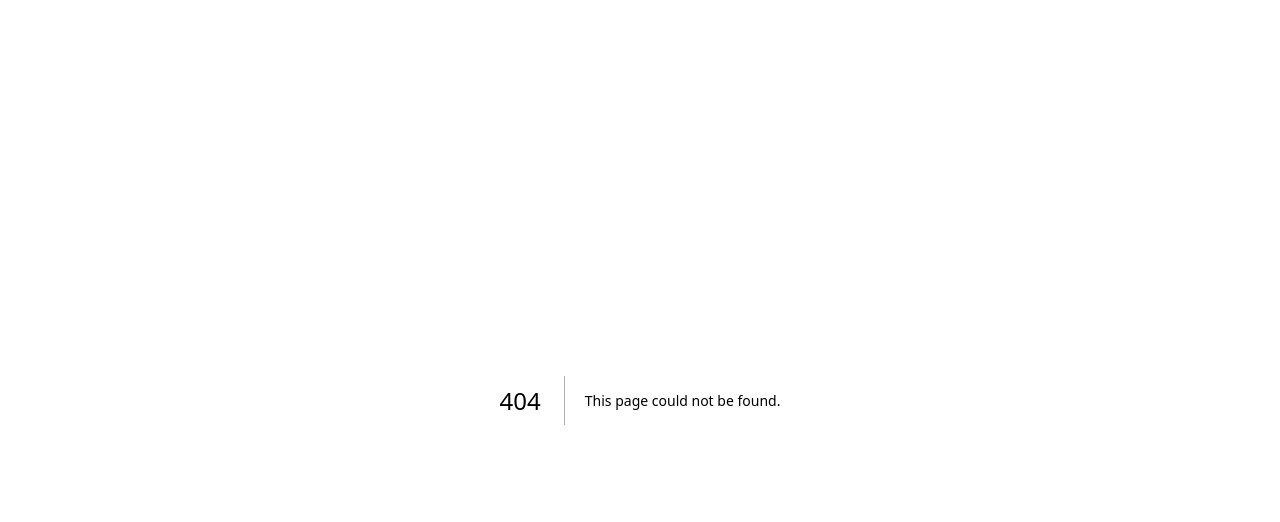
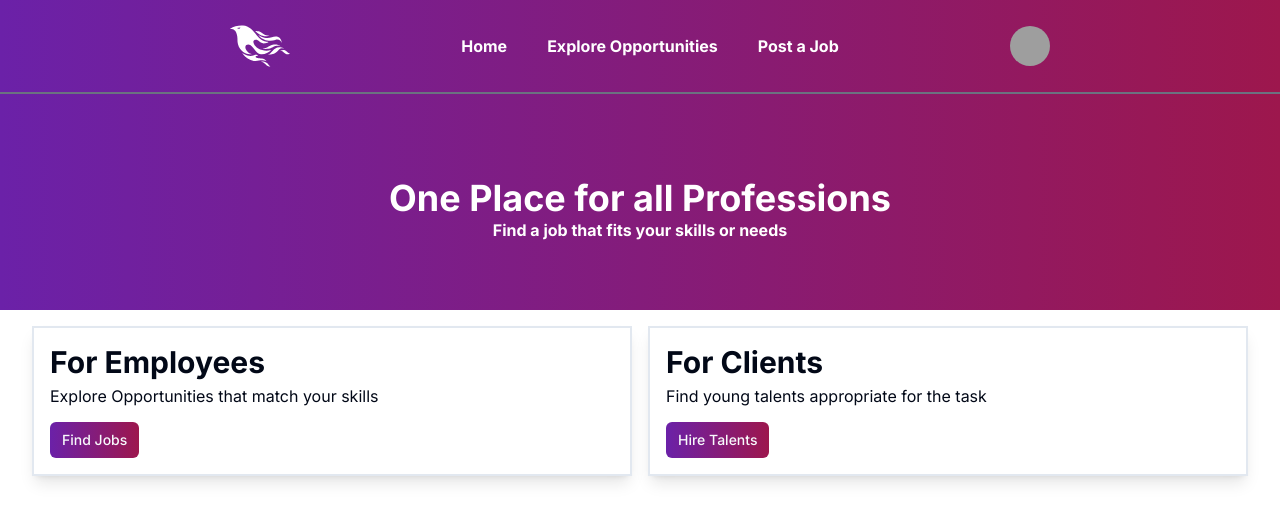
Before and after one commit to var500/HireUP, a Next.js app: page /home in a window 1280 px wide. Before the commit this address had no page. Shown: the top 522 px of the page. Built offline with nearby package versions, Linux system fonts and the light colour scheme; grey boxes are pictures that could not be loaded.

Commit message:
Add: Initial Structure

```diff
--- a/package.json
+++ b/package.json
@@ -9,6 +9,7 @@
     "lint": "next lint"
   },
   "dependencies": {
+    "@radix-ui/react-avatar": "^1.0.4",
     "@radix-ui/react-label": "^2.0.2",
     "@radix-ui/react-slot": "^1.0.2",
     "@radix-ui/react-toast": "^1.1.5",
--- /dev/null
+++ b/src/app/home/page.tsx
@@ -0,0 +1,37 @@
+import React from "react";
+import Navbar from "@/components/common/Navbar";
+import { Button } from "@/components/ui/button";
+import ExploreCard from "@/components/common/ExploreCard";
+
+export default function HomePage() {
+  return (
+    <div>
+      <div className="flex flex-col gap-4 bg-gradient-to-r from-purple-800 to-pink-800">
+        <Navbar />
+        <div className="border-[1px] w-full border-gray-500" />
+
+        <div className="h-[200px] flex flex-col  items-center justify-center">
+          <p className="text-xl md:text-4xl font-bold text-white flex flex-wrap">
+            One Place for all Professions
+          </p>
+          <p className="text-xs md:text-base font-bold text-white">
+            Find a job that fits your skills or needs
+          </p>
+        </div>
+      </div>
+
+      <div className="flex flex-col flex-wrap items-center md:flex-row px-2 py-4 justify-center gap-4 mx-auto">
+        <ExploreCard
+          heading="For Employees"
+          content="Explore Opportunities that match your skills"
+          buttonText="Find Jobs"
+        />
+        <ExploreCard
+          heading="For Clients"
+          content="Find young talents appropriate for the task"
+          buttonText="Hire Talents"
+        />
+      </div>
+    </div>
+  );
+}
--- a/src/app/layout.tsx
+++ b/src/app/layout.tsx
@@ -17,7 +17,7 @@ export default function RootLayout({
 }>) {
   return (
     <html lang="en">
-      <body className={"h-full flex flex-col justify-between "}>
+      <body className={"flex flex-col h-full justify-between"}>
         <SessionProvider>
           <div className={inter.className}>{children}</div>
         </SessionProvider>
--- /dev/null
+++ b/src/components/common/ExploreCard.tsx
@@ -0,0 +1,30 @@
+import React from "react";
+import { Button } from "../ui/button";
+import { GrUserWorker } from "react-icons/gr";
+
+export default function ExploreCard({
+  heading,
+  content,
+  buttonText,
+}: {
+  heading: string;
+  content: string;
+  buttonText: string;
+}) {
+  return (
+    <div className="flex flex-col justify-between max-w-[600px] w-full min-h-[150px] border-2 shadow-lg p-4">
+      <div className="flex flex-col gap-1">
+        <p className="text-xl md:text-3xl font-bold">{heading}</p>
+        <p className="text-base font-normal">{content}</p>
+      </div>
+      <div>
+        <Button
+          size={"sm"}
+          className="bg-gradient-to-r from-purple-800 to-pink-800"
+        >
+          {buttonText}
+        </Button>
+      </div>
+    </div>
+  );
+}
--- /dev/null
+++ b/src/components/common/Navbar.tsx
@@ -0,0 +1,40 @@
+import React from "react";
+import { Avatar, AvatarFallback, AvatarImage } from "../ui/avatar";
+import { FaPhoenixFramework } from "react-icons/fa";
+import Link from "next/link";
+
+export default function Navbar() {
+  return (
+    <div className="flex flex-row w-full flex-wrap justify-between px-1 md:px-10 mt-4 items-center max-w-[900px] mx-auto text-white font-bold ">
+      {/* logo */}
+      <Link href={"/home"}>
+        <FaPhoenixFramework size={60} />
+      </Link>
+
+      {/* nav menu */}
+      <ul className="hidden sm:flex flex-row gap-10">
+        <Link href={"/home"} className="hover:cursor-pointer hover:text-black">
+          Home
+        </Link>
+        <Link
+          href={"/job-search"}
+          className="hover:cursor-pointer hover:text-black"
+        >
+          Explore Opportunities
+        </Link>
+        <Link
+          href={"/post-jobs"}
+          className="hover:cursor-pointer hover:text-black"
+        >
+          Post a Job
+        </Link>
+      </ul>
+
+      {/* profile */}
+      <Avatar className="hover:cursor-pointer">
+        <AvatarImage src="https://github.com/shadcn.png" />
+        <AvatarFallback>CN</AvatarFallback>
+      </Avatar>
+    </div>
+  );
+}
--- a/src/components/register/SignUpForm.tsx
+++ b/src/components/register/SignUpForm.tsx
@@ -42,7 +42,7 @@ export default function SignUpForm() {
           Already have an account?
           <Link
             className="ml-2 font-semibold text-blue-500 hover:text-blue-600"
-            href={"/api/auth/signin"}
+            href={"/"}
           >
             Log In
           </Link>
--- /dev/null
+++ b/src/components/ui/avatar.tsx
@@ -0,0 +1,50 @@
+"use client"
+
+import * as React from "react"
+import * as AvatarPrimitive from "@radix-ui/react-avatar"
+
+import { cn } from "@/lib/utils"
+
+const Avatar = React.forwardRef<
+  React.ElementRef<typeof AvatarPrimitive.Root>,
+  React.ComponentPropsWithoutRef<typeof AvatarPrimitive.Root>
+>(({ className, ...props }, ref) => (
+  <AvatarPrimitive.Root
+    ref={ref}
+    className={cn(
+      "relative flex h-10 w-10 shrink-0 overflow-hidden rounded-full",
+      className
+    )}
+    {...props}
+  />
+))
+Avatar.displayName = AvatarPrimitive.Root.displayName
+
+const AvatarImage = React.forwardRef<
+  React.ElementRef<typeof AvatarPrimitive.Image>,
+  React.ComponentPropsWithoutRef<typeof AvatarPrimitive.Image>
+>(({ className, ...props }, ref) => (
+  <AvatarPrimitive.Image
+    ref={ref}
+    className={cn("aspect-square h-full w-full", className)}
+    {...props}
+  />
+))
+AvatarImage.displayName = AvatarPrimitive.Image.displayName
+
+const AvatarFallback = React.forwardRef<
+  React.ElementRef<typeof AvatarPrimitive.Fallback>,
+  React.ComponentPropsWithoutRef<typeof AvatarPrimitive.Fallback>
+>(({ className, ...props }, ref) => (
+  <AvatarPrimitive.Fallback
+    ref={ref}
+    className={cn(
+      "flex h-full w-full items-center justify-center rounded-full bg-muted",
+      className
+    )}
+    {...props}
+  />
+))
+AvatarFallback.displayName = AvatarPrimitive.Fallback.displayName
+
+export { Avatar, AvatarImage, AvatarFallback }
```
Also changed, not shown: 1 other file (tests, documents, lock files or other folders).
